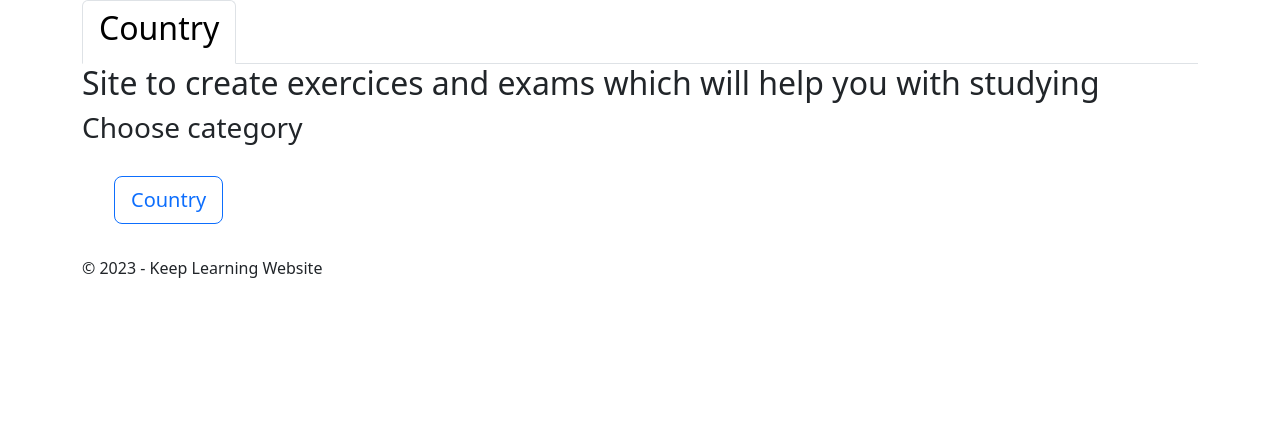
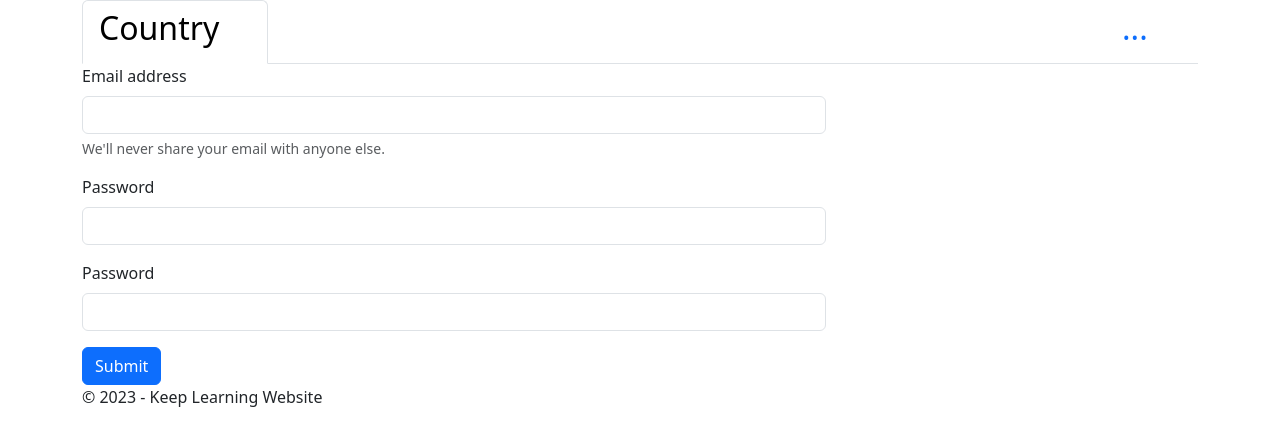
Before and after one commit to PanHNE/FE-KeepLearning, an Angular app: page /user/register in a window 1280 px wide. Before the commit this address led to /. Shown: the top 446 px of the page. Built offline with nearby package versions, Linux system fonts and the light colour scheme.

Commit message:
Add user register component to nav and add first view for this

```diff
--- a/src/app/app.component.html
+++ b/src/app/app.component.html
@@ -1,8 +1,19 @@
 <header>
     <nav >
         <ul ngbNav #nav="ngbNav" class="nav-tabs">
-            <li ngbNavItem>
-                <a ngbNavLink><h2>Country</h2></a>
+            <li ngbNavItem class="col-2">
+                <a ngbNavLink [routerLink]="['/country']"><h2>Country</h2></a>
+            </li>
+            <li ngbNavItem class="col-9">
+            </li>
+
+            <li ngbNavItem class="col-1">
+                <a class="nav-link" data-bs-toggle="dropdown" href="#" role="button" aria-expanded="false"><h2>...</h2></a>
+                <ul class="dropdown-menu">
+                    <li ngbNavItem>
+                        <a class="dropdown-item btn btn-lg btn-outline-primary m-2" ngbNavLink  [routerLink]="['/user/register']" >Register</a>
+                    </li>
+                </ul>
             </li>
         </ul>
     </nav>
--- a/src/app/app.component.ts
+++ b/src/app/app.component.ts
@@ -1,6 +1,6 @@
 import { Component, inject } from '@angular/core';
 import { CommonModule } from '@angular/common';
-import { Router, RouterOutlet } from '@angular/router';
+import { Router, RouterLink, RouterOutlet } from '@angular/router';
 import { NgbModule } from '@ng-bootstrap/ng-bootstrap';
 
 @Component({
@@ -11,7 +11,8 @@ import { NgbModule } from '@ng-bootstrap/ng-bootstrap';
     imports: [
       CommonModule,
       RouterOutlet,
-      NgbModule
+      NgbModule,
+      RouterLink
     ]
 })
 export class AppComponent {
--- a/src/app/app.routes.ts
+++ b/src/app/app.routes.ts
@@ -5,6 +5,7 @@ import { GenerateExamComponent } from './country/ui/exam/generate-exam/generate-
 import { ResolveExamComponent } from './country/ui/exam/resolve-exam/resolve-exam.component';
 import { GenerateQuestionComponent } from './country/ui/question/generate/generate-question.component';
 import { ResolveQuestionComponent } from './country/ui/question/resolve/resolve-question.component';
+import { UserRegistrationComponent } from './user/registration/user-registration.component';
 
 export const routes: Routes = [
     {
@@ -38,6 +39,11 @@ export const routes: Routes = [
       component: ResolveQuestionComponent
     },
     {
+      title: "Registration",
+      path: "user/register",
+      component: UserRegistrationComponent
+    },
+    {
       path: "**",
       redirectTo: "",
       pathMatch: "full",
--- a/src/app/start/start.component.ts
+++ b/src/app/start/start.component.ts
@@ -6,7 +6,9 @@ import { RouterLink } from "@angular/router";
   templateUrl: './start.component.html',
   styleUrl: './start.component.css',
   standalone: true,
-  imports: [RouterLink]
+  imports: [
+    RouterLink
+  ]
 })
 export class StartComponent {
 
--- /dev/null
+++ b/src/app/user/registration/user-registration.component.html
@@ -0,0 +1,18 @@
+<div class="center">
+  <form class="col-sm-8">
+    <div class="mb-3">
+      <label for="email" class="form-label">Email address</label>
+      <input type="email" class="form-control" id="email" aria-describedby="emailHelp">
+      <div id="emailHelp" class="form-text">We'll never share your email with anyone else.</div>
+    </div>
+    <div class="mb-3">
+      <label for="password" class="form-label">Password</label>
+      <input type="password" class="form-control" id="password">
+    </div>
+    <div class="mb-3">
+      <label for="password" class="form-label">Password</label>
+      <input type="password" class="form-control" id="password">
+    </div>
+    <button type="submit" class="btn btn-primary">Submit</button>
+  </form>
+</div>
```
Also changed, not shown: src/app/user/registration/user-registration.component.ts (added, +10 -0 lines).
